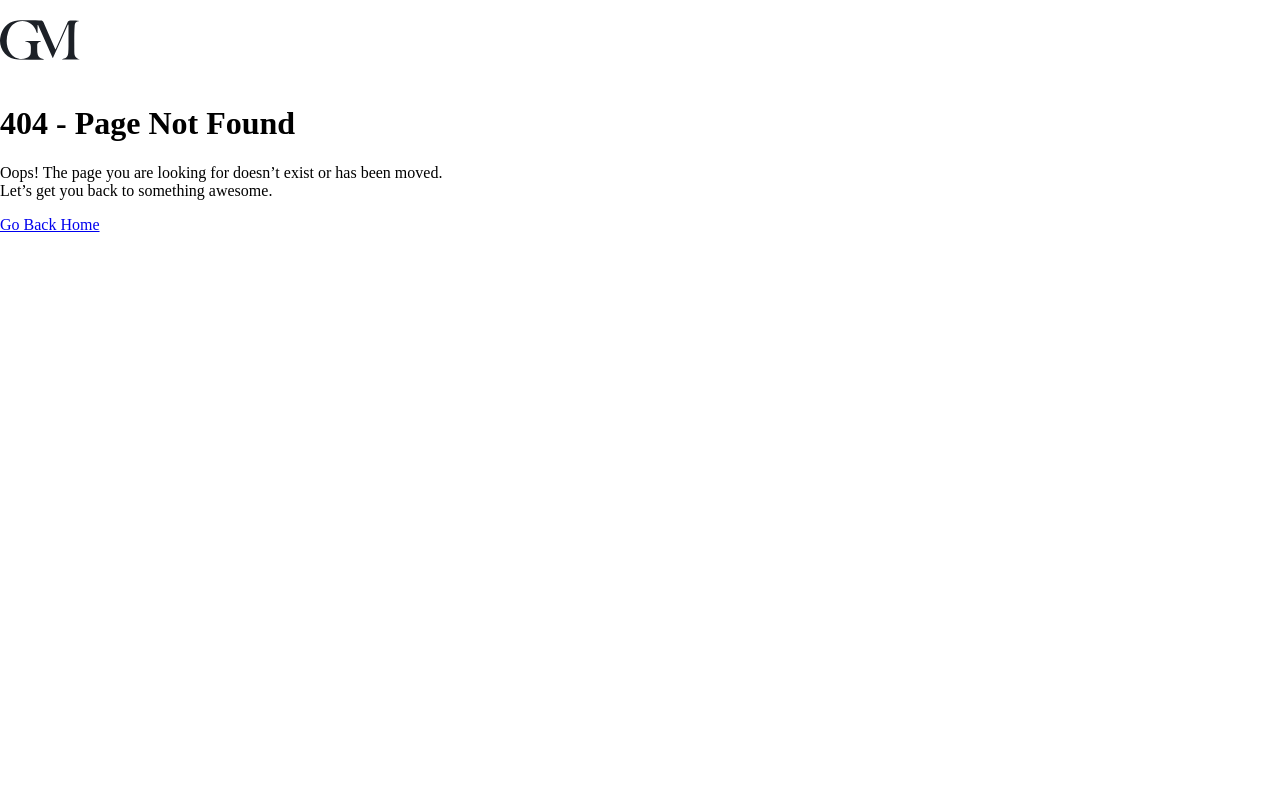
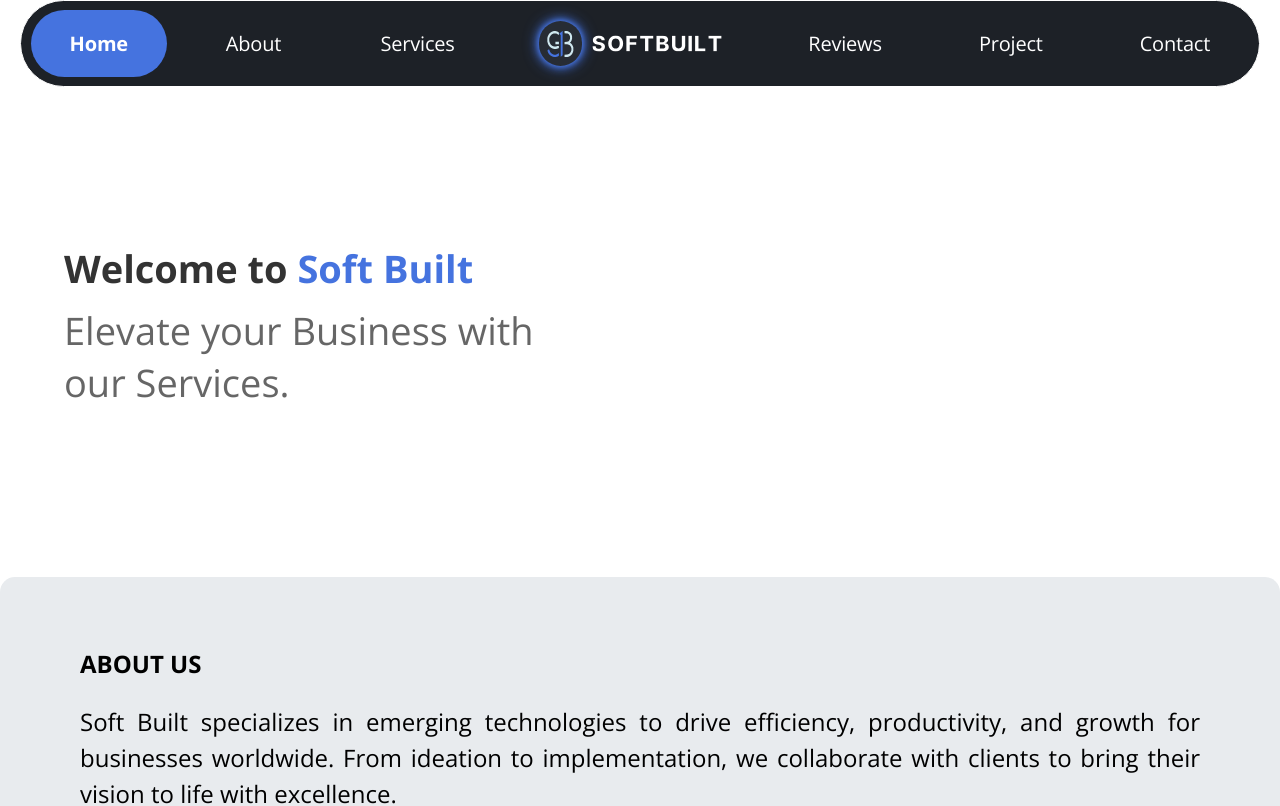
Before and after one commit to ghulam-mujtaba5/megicode, a Next.js app: page /megicode in a window 1280 px wide. Before the commit this address had no page. Shown: the top 806 px of the page. Built offline with nearby package versions, Linux system fonts and the light colour scheme.

Commit message:
feat: Replace SoftbuiltPage with MegicodePage and implement full page structure with navigation, sections, and footer

```diff
--- /dev/null
+++ b/app/megicode/page.tsx
@@ -0,0 +1,84 @@
+"use client";
+import React, { useCallback } from "react";
+import { useTheme } from "../../context/ThemeContext";
+import NavBarDesktop from "../../components/NavBar_Desktop_Company/nav-bar-Company";
+import NavBarMobile from "../../components/NavBar_Mobile/NavBar-mobile";
+import WelcomeFrame from "../../components/welcomeCompany/welcome";
+import AboutMeSection from "../../components/AboutMeCompany/AboutMeSectionLight";
+import ServicesFrame from "../../components/Services/ServicesFrame";
+import ContactSection from "../../components/Contact/ConatctUs";
+import Footer from "../../components/Footer/Footer";
+import ThemeToggleIcon from "../../components/Icon/sbicon";
+
+export default function MegicodePage() {
+  const { theme } = useTheme();
+
+  const onDarkModeButtonContainerClick = useCallback(() => {
+    // Add your dark mode toggle logic here
+  }, []);
+
+  // Define paths for social media links
+  const linkedinUrl = "https://www.linkedin.com/in/ghulamujtabaofficial";
+  const instagramUrl = "https://www.instagram.com/ghulamujtabaofficial/";
+  const githubUrl = "https://github.com/ghulam-mujtaba5";
+  const copyrightText = "Copyright 2024 Soft Built. All Rights Reserved.";
+  const contactEmail = "softbuilt@ghulammujtaba.com";
+  const contactPhoneNumber = "+123 456 7890";
+
+  // Sample menu list override
+  const sections = [
+    { id: "home-section", label: "Home" },
+    { id: "about-section", label: "About" },
+    { id: "services-section", label: "Services" },
+    { id: "contact-section", label: "Contact" },
+  ];
+
+  return (
+    <div style={{ backgroundColor: theme === "dark" ? "#1d2127" : "#ffffff", overflowX: "hidden" }}>
+      {/* Theme Toggle Icon */}
+      <div id="theme-toggle" role="button" tabIndex={0} onClick={onDarkModeButtonContainerClick}>
+        <ThemeToggleIcon />
+      </div>
+
+      {/* Desktop NavBar */}
+      <nav id="desktop-navbar" aria-label="Main Navigation">
+        <NavBarDesktop />
+      </nav>
+
+      {/* Mobile NavBar */}
+      <nav id="mobile-navbar" aria-label="Mobile Navigation">
+        <NavBarMobile sections={sections} />
+      </nav>
+
+      {/* Welcome Frame */}
+      <section id="welcome-section" aria-labelledby="welcome-heading" style={{ width: "100%", overflow: "hidden" }}>
+        <WelcomeFrame />
+      </section>
+
+      {/* About Me Section */}
+      <section id="about-section" aria-labelledby="about-heading" style={{ width: "100%", overflow: "hidden" }}>
+        <AboutMeSection />
+      </section>
+
+      {/* Services Frame */}
+      <section id="services-section" aria-labelledby="services-heading" style={{ width: "100%", overflow: "hidden" }}>
+        <ServicesFrame />
+      </section>
+
+      {/* Contact Section */}
+      <section id="contact-section" aria-labelledby="contact-heading" style={{ width: "100%", overflow: "hidden" }}>
+        <ContactSection email={contactEmail} phoneNumber={contactPhoneNumber} showCertificationBadge={false} />
+      </section>
+
+      {/* Footer */}
+      <footer id="footer-section" aria-label="Footer" style={{ width: "100%", overflow: "hidden" }}>
+        <Footer
+          linkedinUrl={linkedinUrl}
+          instagramUrl={instagramUrl}
+          githubUrl={githubUrl}
+          copyrightText={copyrightText}
+        />
+      </footer>
+    </div>
+  );
+}
--- a/app/page.tsx
+++ b/app/page.tsx
@@ -1,6 +1,6 @@
 "use client";
-import SoftbuiltPage from "./softbuilt/page";
+import MegicodePage from "./megicode/page";
 
 export default function Page() {
-  return <SoftbuiltPage />;
+  return <MegicodePage />;
 }
```
